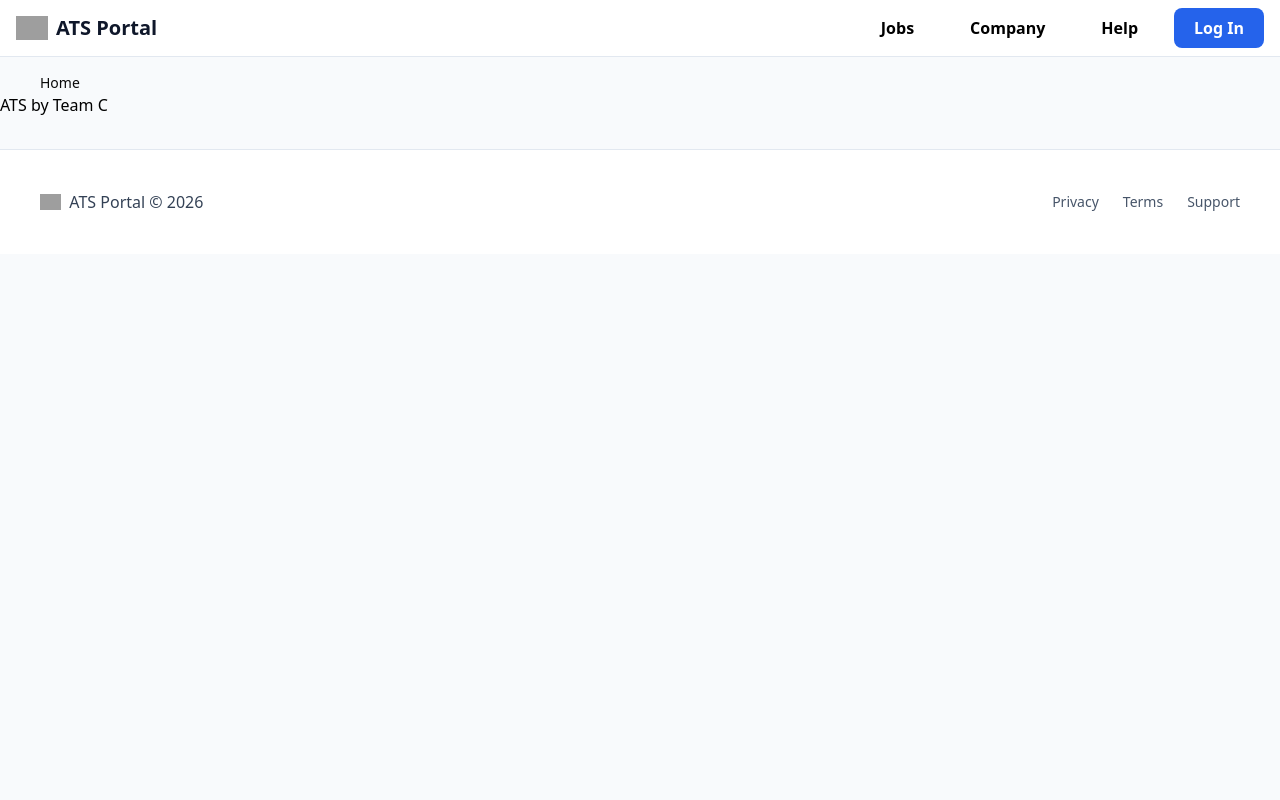
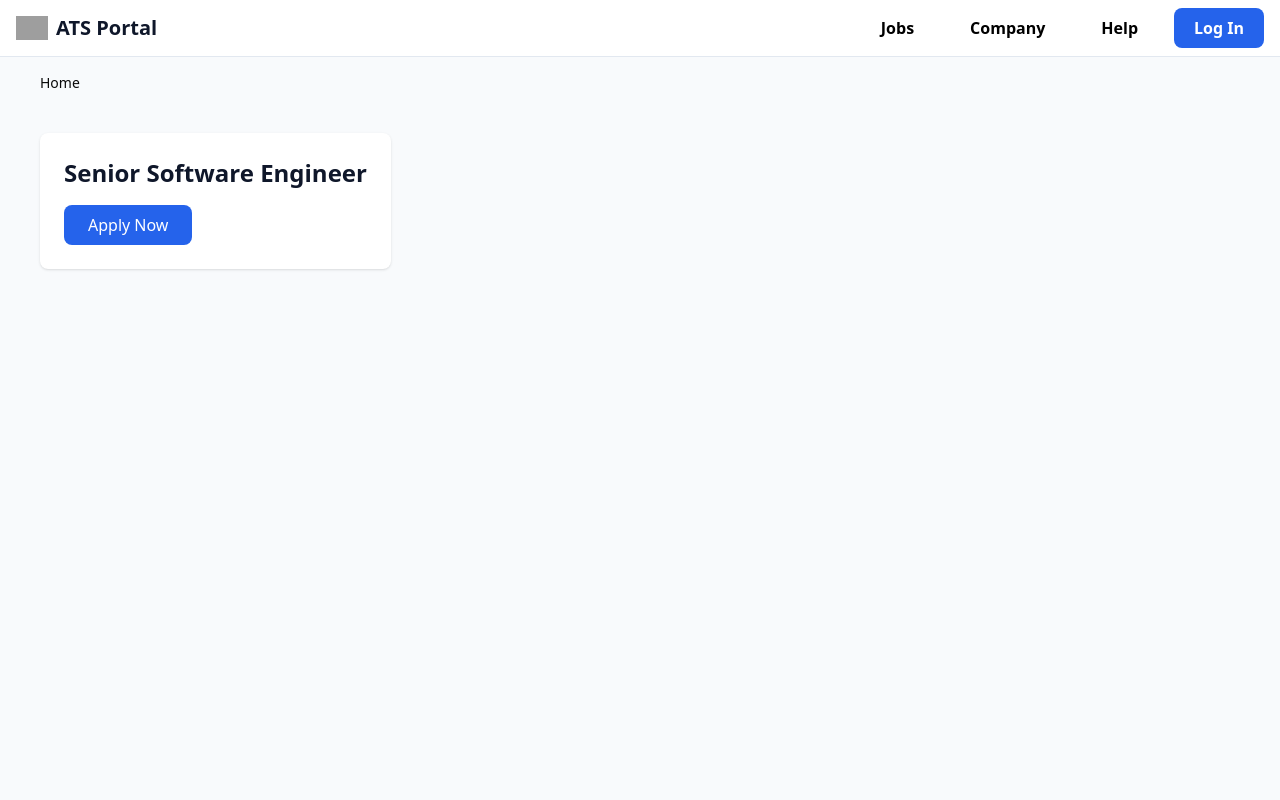
Before and after one commit to aungsett/git_2026internship_team_c, a Next.js app in the folder frontend/: page / in a window 1280 px wide. Shown: the top 800 px of the page. Built offline with nearby package versions, Linux system fonts and the light colour scheme; grey boxes are pictures that could not be loaded.

Commit message:
updated landing page

```diff
--- a/frontend/app/page.tsx
+++ b/frontend/app/page.tsx
@@ -1,3 +1,19 @@
+import Link from "next/link";
+
 export default function Home() {
-	return <div className="">ATS by Team C</div>;
+	return (
+		<main className="min-h-screen px-10 py-10">
+			<div className="bg-white rounded-lg shadow p-6 w-fit">
+				<h1 className="text-2xl font-bold text-slate-900 mb-4">
+					Senior Software Engineer
+				</h1>
+				<Link
+					href="/jobs/senior-software-engineer"
+					className="inline-block px-6 py-2 bg-blue-600 text-white font-medium rounded-lg hover:bg-blue-700 transition-colors"
+				>
+					Apply Now
+				</Link>
+			</div>
+		</main>
+	);
 }
```
